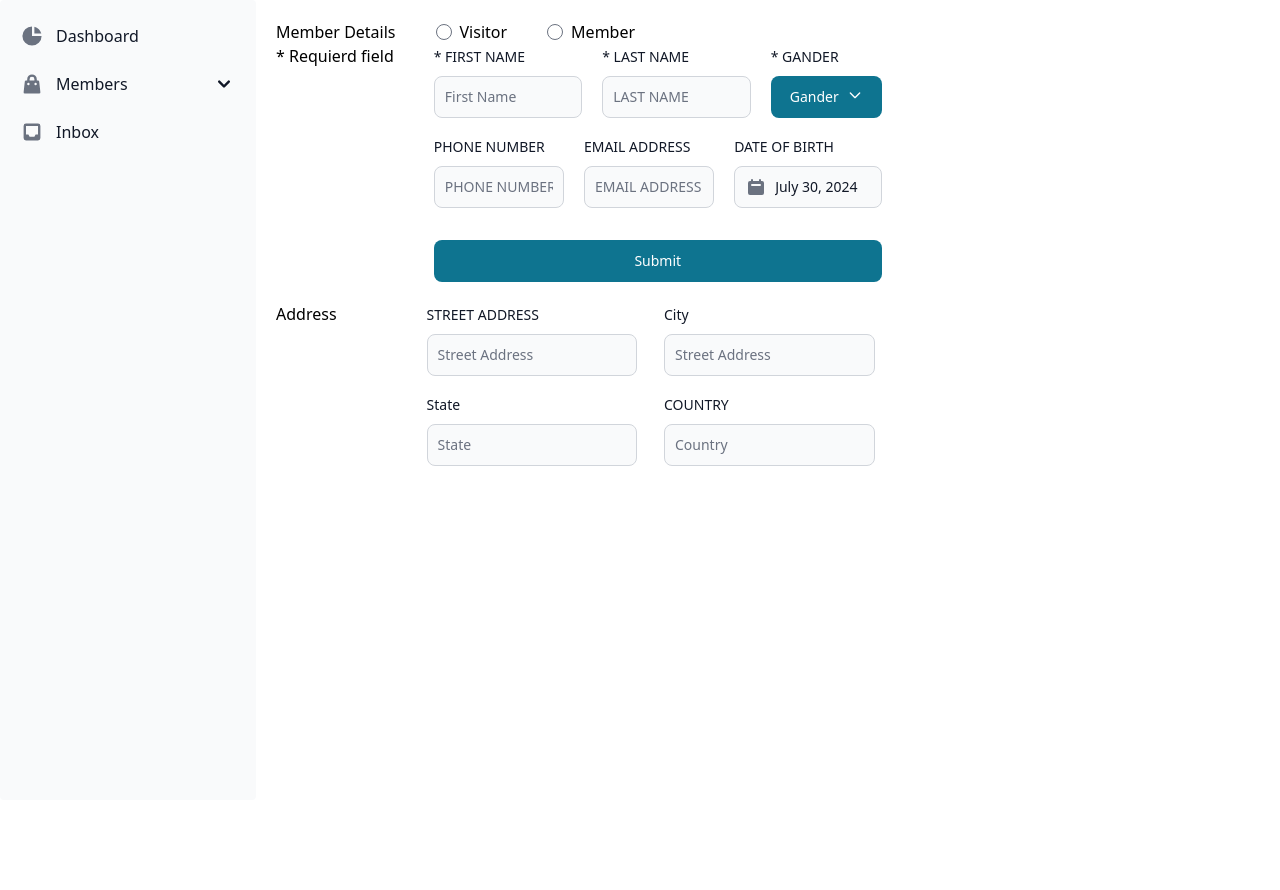
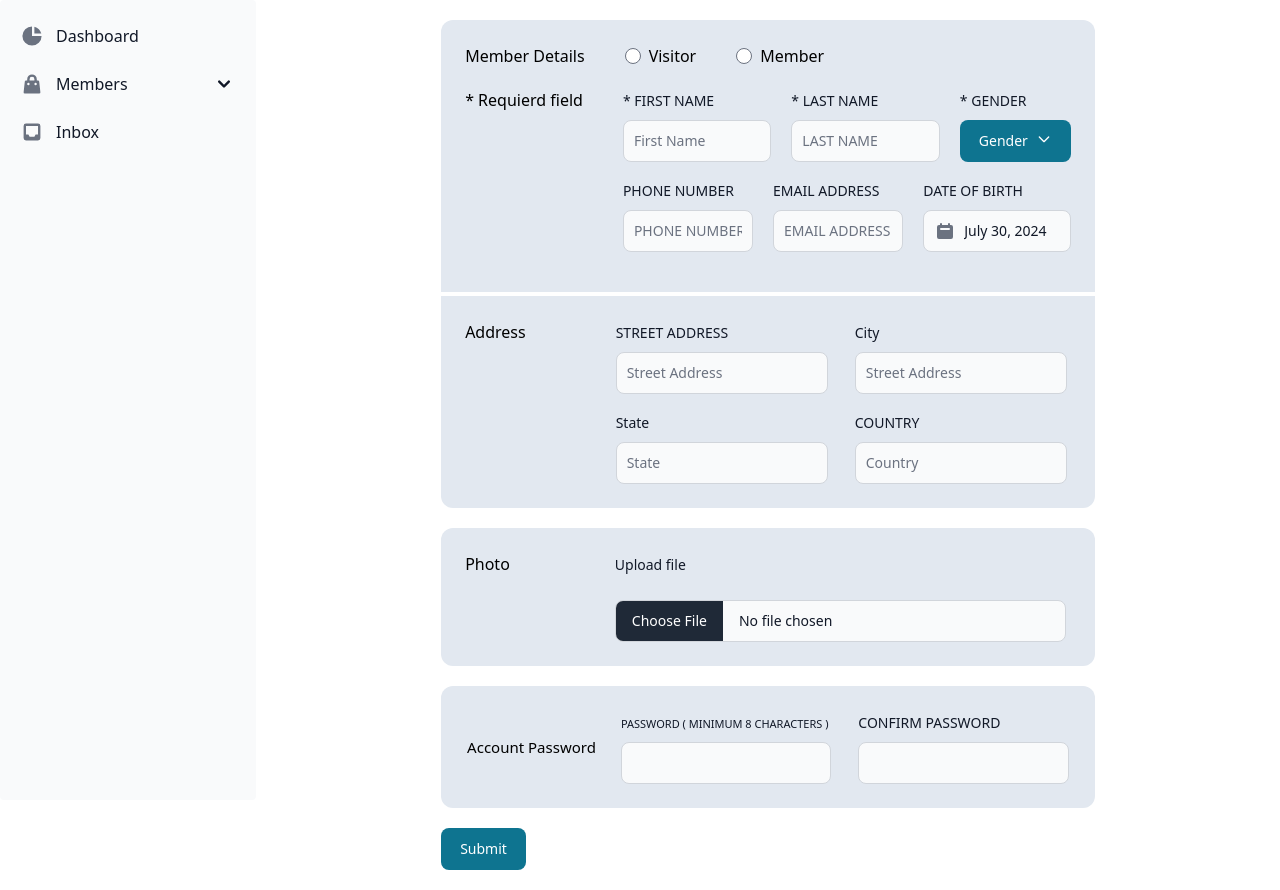
Before and after one commit to AbdulloxOrifjonov/gym_rat, a React (Create React App) app: page /owner/add/member in a window 1280 px wide. Before the commit the page ends 800 px from the top, so only its background shows below. Built offline with nearby package versions, Linux system fonts and the light colour scheme.

Commit message:
ayubhon checkin togrlap qoygin hopmi

```diff
--- a/src/MainLayout/BasicLayout.jsx
+++ b/src/MainLayout/BasicLayout.jsx
@@ -7,9 +7,9 @@ import { HiChartPie, HiInbox, HiShoppingBag } from "react-icons/hi";
 
 function BasicLayout() {
   return (
-    <div className="flex items-start">
+    <div className="flex items-start justify-between">
       <div className="h-screen">
-        <Sidebar className="h-screen " aria-label="Sidebar with multi-level dropdown example">
+        <Sidebar className="h-screen" aria-label="Sidebar with multi-level dropdown example">
           <Sidebar.Items>
             <Sidebar.ItemGroup>
               <Sidebar.Item icon={HiChartPie}>Dashboard</Sidebar.Item>
--- a/src/Pages/common/AddMember.jsx
+++ b/src/Pages/common/AddMember.jsx
@@ -2,15 +2,17 @@
 
 import React from "react";
 import { Button, Label, TextInput } from "flowbite-react";
+import { FileInput } from "flowbite-react";
 
 import { Datepicker } from "flowbite-react";
 import { Dropdown } from "flowbite-react";
 
 function AddMember() {
   return (
-    <div>
-      <form>
-        <div className="member_details">
+    <div className="flex justify-center items-center">
+      <form className="w-maxflex flex-col items-center justify-center">
+        <div className="member_details address p-6 rounded-t-xl bg-slate-200  flex flex-col items-start justify-start gap-[90px]">
+          <div className="flex flex-col gap-5">
             <div className="flex items-center justify-start gap-10">
               <h2>Member Details</h2>
               <div className="flex items-center gap-2">
@@ -40,9 +42,9 @@ function AddMember() {
                   </div>
                   <div className="w-32">
                     <div className="mb-2 block">
-                    <Label htmlFor="gander" value="* GANDER" />
+                      <Label htmlFor="gender" value="* GENDER" />
                     </div>
-                  <Dropdown label="Gander" id="gander" dismissOnClick={false}>
+                    <Dropdown label="Gender" id="gender" dismissOnClick={false}>
                       <Dropdown.Item>Erkak</Dropdown.Item>
                       <Dropdown.Item>Ayol</Dropdown.Item>
                       <Dropdown.Item>Bilmayman</Dropdown.Item>
@@ -71,15 +73,16 @@ function AddMember() {
                 </div>
                 {/* //! Address */}
                 <div className="flex items-center justify-center gap-5"></div>
-              <Button type="submit">Submit</Button>
+                {/* <Button type="submit">Submit</Button> */}
               </div>
             </div>
           </div>
-        <div className="address w-full flex items-start justify-start gap-[90px] mt-5">
+        </div>
+        <div className="address p-6 rounded-b-xl mt-1  flex items-start bg-slate-200 justify-start gap-[90px]">
           <div>
             <h2>Address</h2>
           </div>
-          <div className="w-[448px] flex flex-col gap-4">
+          <div className="w-[451px] flex flex-col gap-4">
             <div className="input_1_qator flex items-center justify-between">
               <div className="w-[47%]">
                 <div className="mb-2 block">
@@ -110,6 +113,43 @@ function AddMember() {
             </div>
           </div>
         </div>
+        <div className="photo p-6 rounded-xl  flex items-start bg-slate-200 justify-start gap-[105px] mt-5">
+          <div>
+            <h2>Photo</h2>
+          </div>
+          <div className="w-[451px] flex flex-col gap-4">
+            <div className="mb-2 block">
+              <Label htmlFor="file-upload" value="Upload file" />
+            </div>
+            <FileInput id="file-upload" />
+          </div>
+        </div>
+        <div className="password p-6 rounded-xl flex items-center bg-slate-200 justify-center gap-[25px] mt-5">
+          <div>
+            <h2 className="text-[15px]">Account Password</h2>
+          </div>
+          <div className="flex items-center justify-between w-[448px] gap-4">
+            <div className="w-[47%] flex flex-col">
+              <div className="mb-2 block">
+                <Label
+                  htmlFor="password"
+                  className="text-[11px]"
+                  value="PASSWORD ( MINIMUM 8 CHARACTERS )"
+                />
+              </div>
+              <TextInput id="password" type="password" required />
+            </div>
+            <div className="w-[47%] flex flex-col">
+              <div className="mb-2 block">
+                <Label htmlFor="confirm_password" value="CONFIRM PASSWORD" />
+              </div>
+              <TextInput id="confirm_password" type="password" required />
+            </div>
+          </div>
+        </div>
+        <div className="mt-5">
+          <Button type="submit">Submit</Button>
+        </div>
       </form>
     </div>
   );
```
Lines whose indentation alone changed are shown as unchanged.
